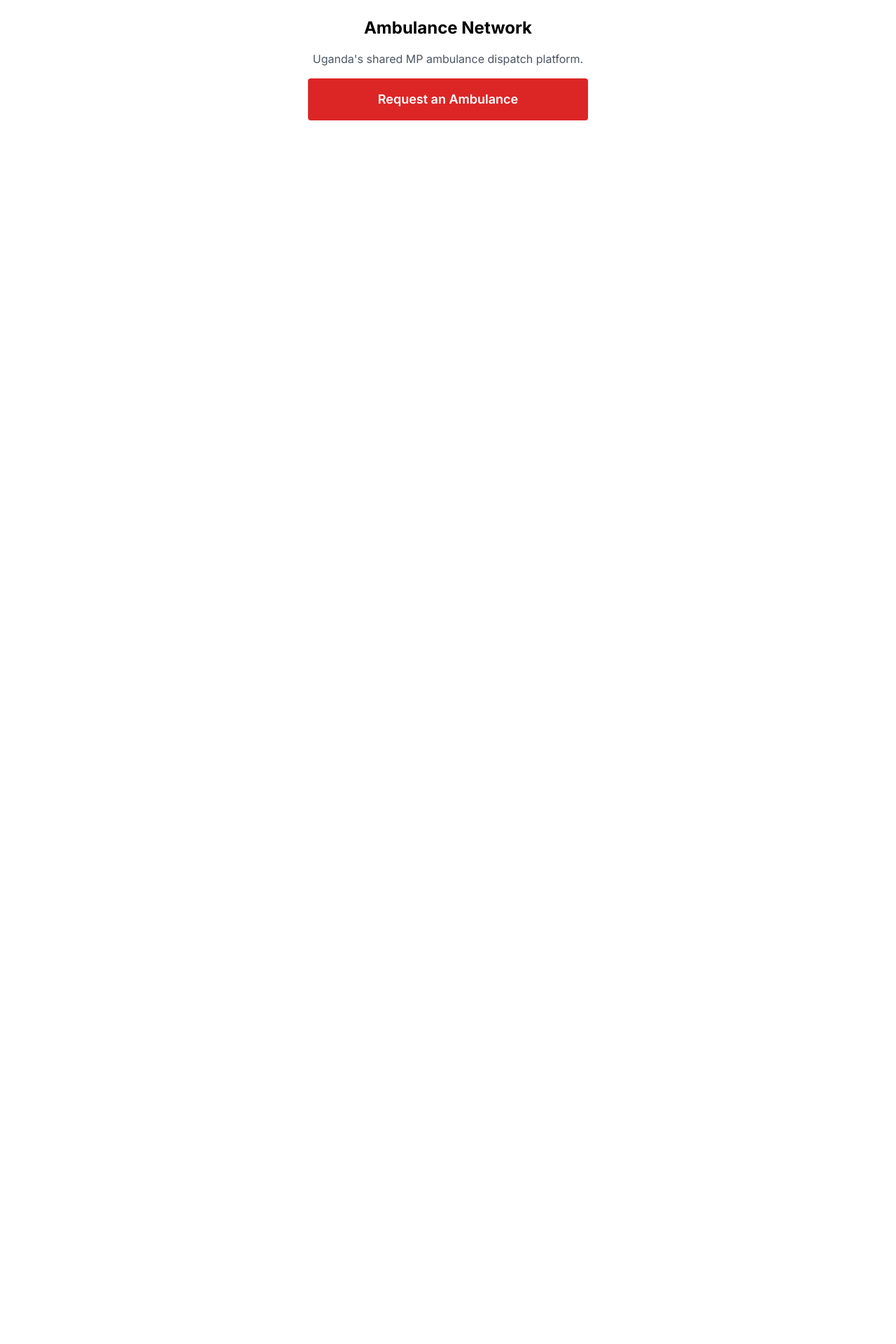
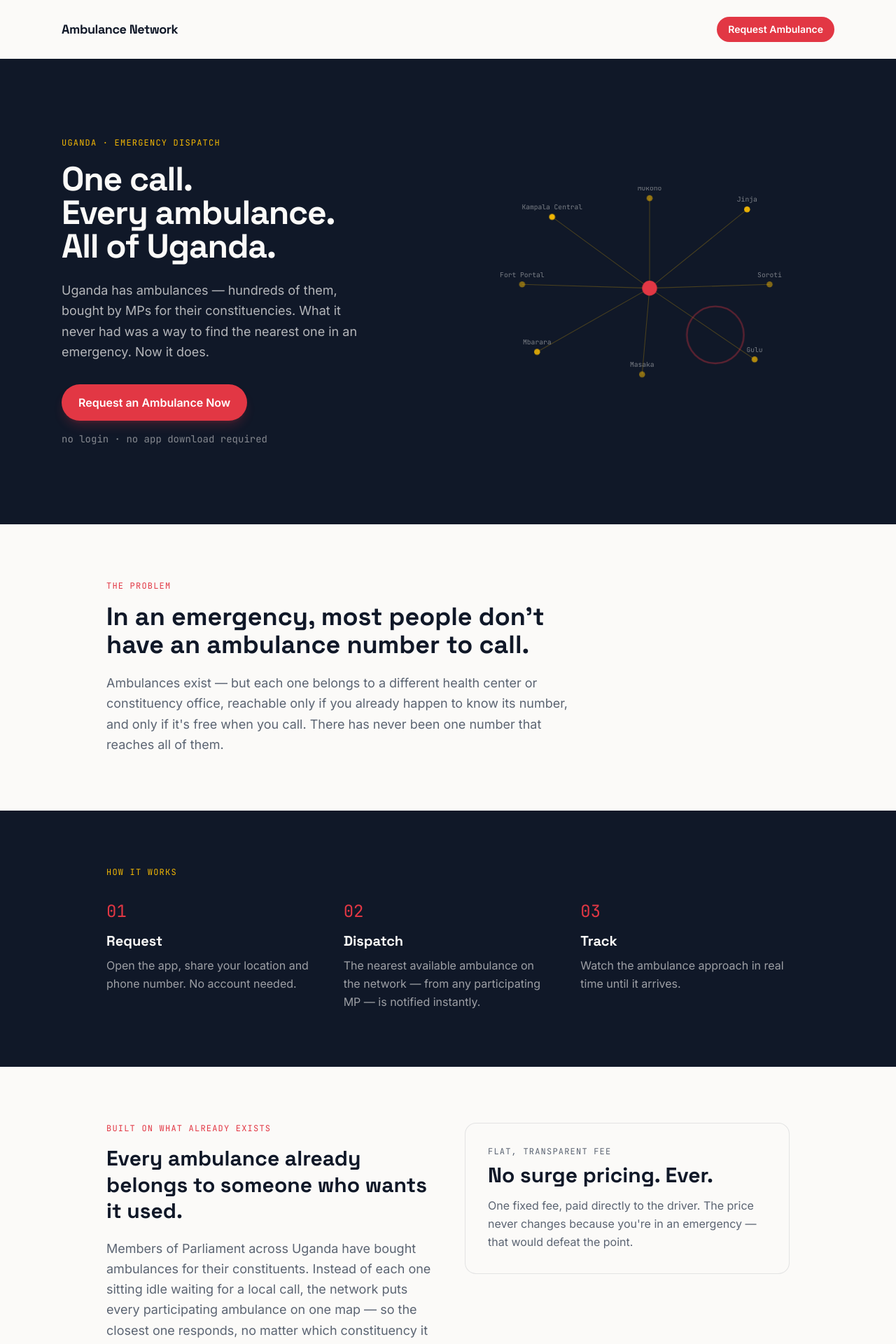
Before and after one commit to johnejalu-cell/Ambulance-network, a Next.js app: page / in a window 1280 px wide. Shown: the top 1920 px of the page at 70% size. Before the commit the page ends 800 px from the top, so only its background shows below. Built offline with nearby package versions, Linux system fonts and the light colour scheme.

Commit message:
Revamp homepage layout and content

```diff
--- a/app/page.tsx
+++ b/app/page.tsx
@@ -1,13 +1,159 @@
 import Link from 'next/link';
+
+const nodes = [
+  { x: 60, y: 40, label: 'Kampala Central' },
+  { x: 320, y: 30, label: 'Jinja' },
+  { x: 40, y: 220, label: 'Mbarara' },
+  { x: 330, y: 230, label: 'Gulu' },
+  { x: 190, y: 15, label: 'Mukono' },
+  { x: 20, y: 130, label: 'Fort Portal' },
+  { x: 350, y: 130, label: 'Soroti' },
+  { x: 180, y: 250, label: 'Masaka' },
+];
 
 export default function Home() {
   return (
-    <main className="p-6 max-w-md mx-auto space-y-4 text-center">
-      <h1 className="text-2xl font-bold">Ambulance Network</h1>
-      <p className="text-gray-600">Uganda's shared MP ambulance dispatch platform.</p>
-      <Link href="/request" className="block w-full bg-red-600 text-white rounded p-4 text-lg font-semibold">
-        Request an Ambulance
-      </Link>
+    <main className="bg-paper text-midnight font-body">
+      {/* NAV */}
+      <nav className="max-w-6xl mx-auto flex items-center justify-between px-6 py-6">
+        <span className="font-display font-bold text-lg tracking-tight">Ambulance Network</span>
+        <Link
+          href="/request"
+          className="bg-signal text-white text-sm font-semibold px-4 py-2 rounded-full hover:bg-signal/90 transition"
+        >
+          Request Ambulance
+        </Link>
+      </nav>
+
+      {/* HERO */}
+      <section className="bg-midnight text-paper relative overflow-hidden">
+        <div className="max-w-6xl mx-auto px-6 py-20 md:py-28 grid md:grid-cols-2 gap-12 items-center">
+          <div className="relative z-10">
+            <p className="font-mono text-amber text-xs tracking-widest uppercase mb-5">Uganda &middot; Emergency Dispatch</p>
+            <h1 className="font-display font-bold text-4xl md:text-5xl leading-[1.08] tracking-tight">
+              One call.<br />Every ambulance.<br />All of Uganda.
+            </h1>
+            <p className="text-paper/70 text-lg mt-6 max-w-md leading-relaxed">
+              Uganda has ambulances — hundreds of them, bought by MPs for their constituencies.
+              What it never had was a way to find the nearest one in an emergency. Now it does.
+            </p>
+            <div className="mt-8 flex flex-wrap items-center gap-4">
+              <Link
+                href="/request"
+                className="bg-signal text-white font-semibold px-6 py-3.5 rounded-full hover:bg-signal/90 transition shadow-lg shadow-signal/20"
+              >
+                Request an Ambulance Now
+              </Link>
+              <span className="font-mono text-sm text-paper/50">no login &middot; no app download required</span>
+            </div>
+          </div>
+
+          {/* SIGNATURE: radial network — many ambulances, one hub */}
+          <div className="relative h-[300px] flex items-center justify-center" aria-hidden="true">
+            <svg viewBox="0 0 380 280" className="w-full h-full">
+              {nodes.map((n, i) => (
+                <line
+                  key={i}
+                  x1={n.x}
+                  y1={n.y}
+                  x2="190"
+                  y2="135"
+                  stroke="#F2B705"
+                  strokeOpacity="0.25"
+                  strokeWidth="1"
+                />
+              ))}
+              {nodes.map((n, i) => (
+                <g key={i}>
+                  <circle cx={n.x} cy={n.y} r="4" fill="#F2B705" className="animate-dotGlow" style={{ animationDelay: `${i * 0.2}s` }} />
+                  <text x={n.x} y={n.y - 10} fontSize="9" fill="#FBFAF8" fillOpacity="0.45" fontFamily="var(--font-mono)" textAnchor="middle">
+                    {n.label}
+                  </text>
+                </g>
+              ))}
+              <circle cx="190" cy="135" r="26" fill="none" stroke="#E23744" strokeWidth="1.5" className="animate-pulseRing" />
+              <circle cx="190" cy="135" r="26" fill="none" stroke="#E23744" strokeWidth="1.5" className="animate-pulseRing" style={{ animationDelay: '1.2s' }} />
+              <circle cx="190" cy="135" r="10" fill="#E23744" />
+            </svg>
+          </div>
+        </div>
+      </section>
+
+      {/* THE PROBLEM */}
+      <section className="max-w-5xl mx-auto px-6 py-20">
+        <p className="font-mono text-signal text-xs tracking-widest uppercase mb-4">The problem</p>
+        <h2 className="font-display font-bold text-3xl md:text-4xl leading-tight max-w-2xl">
+          In an emergency, most people don't have an ambulance number to call.
+        </h2>
+        <p className="text-slate text-lg mt-5 max-w-2xl leading-relaxed">
+          Ambulances exist — but each one belongs to a different health center or constituency office,
+          reachable only if you already happen to know its number, and only if it's free when you call.
+          There has never been one number that reaches all of them.
+        </p>
+      </section>
+
+      {/* HOW IT WORKS */}
+      <section className="bg-midnight text-paper">
+        <div className="max-w-5xl mx-auto px-6 py-20">
+          <p className="font-mono text-amber text-xs tracking-widest uppercase mb-4">How it works</p>
+          <div className="grid md:grid-cols-3 gap-10 mt-8">
+            {[
+              { n: '01', t: 'Request', d: 'Open the app, share your location and phone number. No account needed.' },
+              { n: '02', t: 'Dispatch', d: 'The nearest available ambulance on the network — from any participating MP — is notified instantly.' },
+              { n: '03', t: 'Track', d: 'Watch the ambulance approach in real time until it arrives.' },
+            ].map((s) => (
+              <div key={s.n}>
+                <p className="font-mono text-signal text-2xl mb-3">{s.n}</p>
+                <h3 className="font-display font-bold text-xl mb-2">{s.t}</h3>
+                <p className="text-paper/60 leading-relaxed">{s.d}</p>
+              </div>
+            ))}
+          </div>
+        </div>
+      </section>
+
+      {/* WHY MP AMBULANCES / TRUST */}
+      <section className="max-w-5xl mx-auto px-6 py-20 grid md:grid-cols-2 gap-12 items-start">
+        <div>
+          <p className="font-mono text-signal text-xs tracking-widest uppercase mb-4">Built on what already exists</p>
+          <h2 className="font-display font-bold text-3xl leading-tight">
+            Every ambulance already belongs to someone who wants it used.
+          </h2>
+          <p className="text-slate text-lg mt-5 leading-relaxed">
+            Members of Parliament across Uganda have bought ambulances for their constituents.
+            Instead of each one sitting idle waiting for a local call, the network puts every
+            participating ambulance on one map — so the closest one responds, no matter which
+            constituency it belongs to.
+          </p>
+        </div>
+        <div className="bg-paper border border-midnight/10 rounded-2xl p-8">
+          <p className="font-mono text-xs tracking-widest uppercase text-slate mb-2">Flat, transparent fee</p>
+          <p className="font-display font-bold text-3xl">No surge pricing. Ever.</p>
+          <p className="text-slate mt-3 leading-relaxed">
+            One fixed fee, paid directly to the driver. The price never changes because you're
+            in an emergency — that would defeat the point.
+          </p>
+        </div>
+      </section>
+
+      {/* FINAL CTA */}
+      <section className="bg-signal text-white">
+        <div className="max-w-5xl mx-auto px-6 py-16 text-center">
+          <h2 className="font-display font-bold text-3xl md:text-4xl">Know where your nearest ambulance is.</h2>
+          <p className="text-white/80 mt-3 text-lg">Before you need one.</p>
+          <Link
+            href="/request"
+            className="inline-block mt-8 bg-white text-signal font-semibold px-8 py-4 rounded-full hover:bg-white/90 transition"
+          >
+            Request an Ambulance Now
+          </Link>
+        </div>
+      </section>
+
+      <footer className="max-w-6xl mx-auto px-6 py-8 flex justify-between items-center text-sm text-slate">
+        <span>Ambulance Network — Uganda</span>
+        <Link href="/driver" className="hover:text-midnight transition">Driver login</Link>
+      </footer>
     </main>
   );
 }
```
